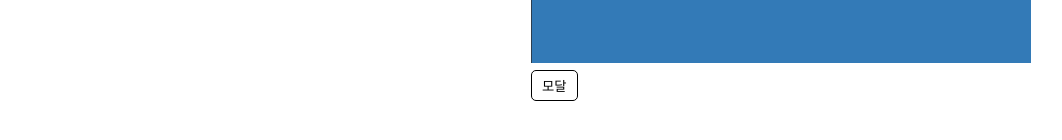
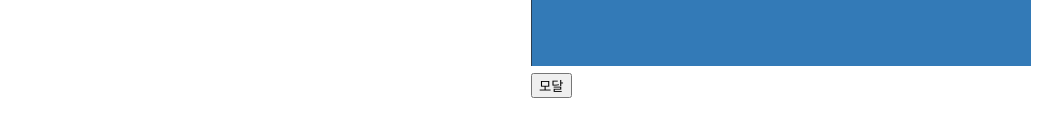
Before and after one commit to hyeon9782/vue-dashboard-legacy, a Vue app: page / in a window 1280 px wide. Shown: the part 468-608 px from the top of the page, without its empty margins (109-1171 px from the left). Built offline with nearby package versions, Linux system fonts and the light colour scheme; what vue3-apexcharts would draw is missing.

Commit message:
feat & rename: Button 컴포넌트 Tag 컴포넌트 리네임 및 Tag 컴포넌트 생성

```diff
--- a/src/components/common/Button/Button.vue
+++ /dev/null
@@ -1,25 +0,0 @@
-<template lang="">
-  <button class="button" @click="onClick">
-    <slot></slot>
-  </button>
-</template>
-<script lang="ts">
-import { defineComponent } from 'vue'
-export default defineComponent({
-  name: 'Button',
-  props: {
-    onClick: {
-      type: Function,
-      default: () => {}
-    }
-  }
-})
-</script>
-<style scoped>
-.button {
-  border: 1px solid black;
-  background-color: white;
-  border-radius: 5px;
-  padding: 5px 10px;
-}
-</style>
--- a/src/components/common/Modal/Modal.vue
+++ b/src/components/common/Modal/Modal.vue
@@ -21,8 +21,12 @@ export default defineComponent({
   },
   methods: {
     handleClickOutside(event: MouseEvent) {
+      console.log('클릭')
+
       const clickedElement = event.target as HTMLElement
       if (clickedElement.closest('.modal-content')) {
+        console.log('클릭2')
+
         this.closeModal()
       }
     }
--- /dev/null
+++ b/src/components/common/VButton/VButton.vue
@@ -0,0 +1,24 @@
+<template lang="">
+  <button :class="[$style.baseButton]" v-bind="$attrs">
+    <slot></slot>
+  </button>
+</template>
+<script lang="ts">
+import { defineComponent } from 'vue'
+export default defineComponent({
+  name: 'VButton',
+  props: {
+    variant: {
+      type: String,
+      validators: (value) => ['primary', 'secondary', 'warning', 'danger'].includes(value)
+    }
+  }
+})
+</script>
+<style scoped>
+.baseButton {
+  border: none;
+  background: transparent;
+  padding: 0.6rem 1rem;
+}
+</style>
--- a/src/router/index.ts
+++ b/src/router/index.ts
@@ -1,5 +1,5 @@
 import { createRouter, createWebHistory } from 'vue-router'
-import HomeView from '../views/HomeView.vue'
+import HomeView from '@/views/HomeView.vue'
 
 const router = createRouter({
   history: createWebHistory(import.meta.env.BASE_URL),
@@ -8,15 +8,12 @@ const router = createRouter({
       path: '/',
       name: 'home',
       component: HomeView
+    },
+    {
+      path: '/component',
+      name: 'component',
+      component: () => import('@/views/ComponentView.vue')
     }
-    // {
-    //   path: '/about',
-    //   name: 'about',
-    //   // route level code-splitting
-    //   // this generates a separate chunk (About.[hash].js) for this route
-    //   // which is lazy-loaded when the route is visited.
-    //   component: () => import('../views/AboutView.vue')
-    // }
   ]
 })
 
--- /dev/null
+++ b/src/views/ComponentView.vue
@@ -0,0 +1,24 @@
+<template lang="">
+  <div>
+    <div class="button-container">
+      <VButton variant="primary">Primary</VButton>
+      <VButton variant="secondary">Secondary</VButton>
+      <VButton variant="warning">Warning</VButton>
+      <VButton variant="danger">Danger</VButton>
+    </div>
+  </div>
+</template>
+<script lang="ts">
+import { defineComponent } from 'vue'
+import VButton from '../components/common/VButton/VButton.vue'
+export default defineComponent({
+  components: {
+    VButton
+  }
+})
+</script>
+<style lang="css">
+.button-container {
+  display: 'flex';
+}
+</style>
--- a/src/views/HomeView.vue
+++ b/src/views/HomeView.vue
@@ -3,7 +3,7 @@ import DonutChart from '../components/chart/apex-chart/DonutChart.vue'
 import BarChart from '../components/chart/chart-js/BarChart.vue'
 import AreaChart from '../components/chart/d3-js/AreaChart.vue'
 import LineChart from '../components/chart/high-chart/LineChart.vue'
-import Button from '../components/common/Button/Button.vue'
+
 import Modal from '../components/common/Modal/Modal.vue'
 import { defineComponent } from 'vue'
 export default defineComponent({
@@ -13,8 +13,7 @@ export default defineComponent({
     LineChart,
     DonutChart,
     AreaChart,
-    Modal,
-    Button
+    Modal
   },
   data() {
     return {
@@ -41,7 +40,7 @@ export default defineComponent({
   <main>
     <DonutChart />
     <AreaChart :data="data" />
-    <Button :onClick="openModal">모달</Button>
+    <button @click="openModal">모달</button>
 
     <Modal :show="show" :closeModal="closeModal">
       <div>모달</div>
--- a/tsconfig.app.json
+++ b/tsconfig.app.json
@@ -5,7 +5,7 @@
   "compilerOptions": {
     "composite": true,
     "tsBuildInfoFile": "./node_modules/.tmp/tsconfig.app.tsbuildinfo",
-    "baseUrl": ".",
+    "baseUrl": "./src",
     "paths": {
       "@/*": ["./src/*"]
     }
```
Also changed, not shown: src/components/common/VTag/VTag.vue (added, +7 -0 lines).
